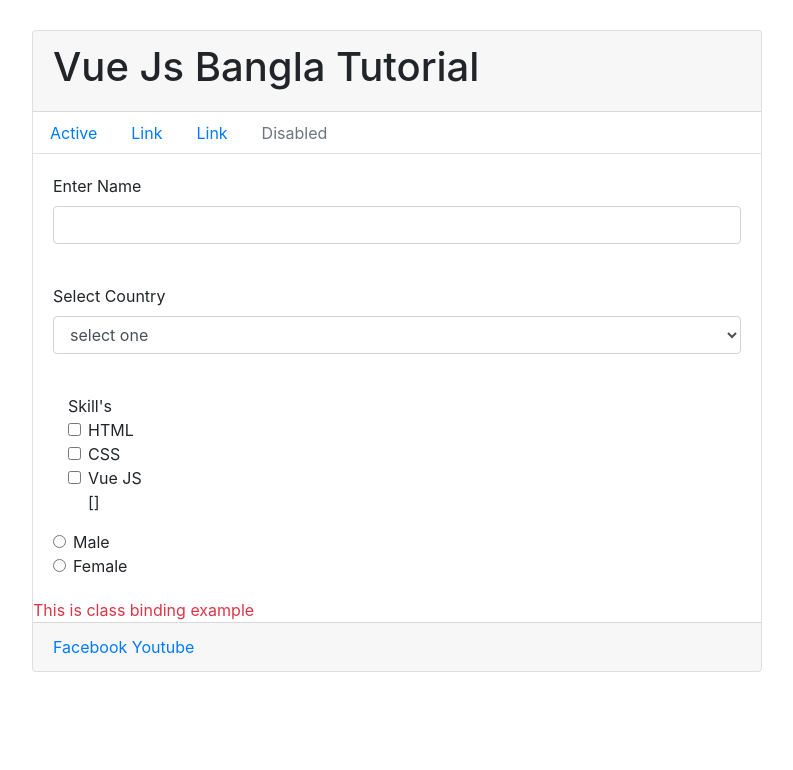
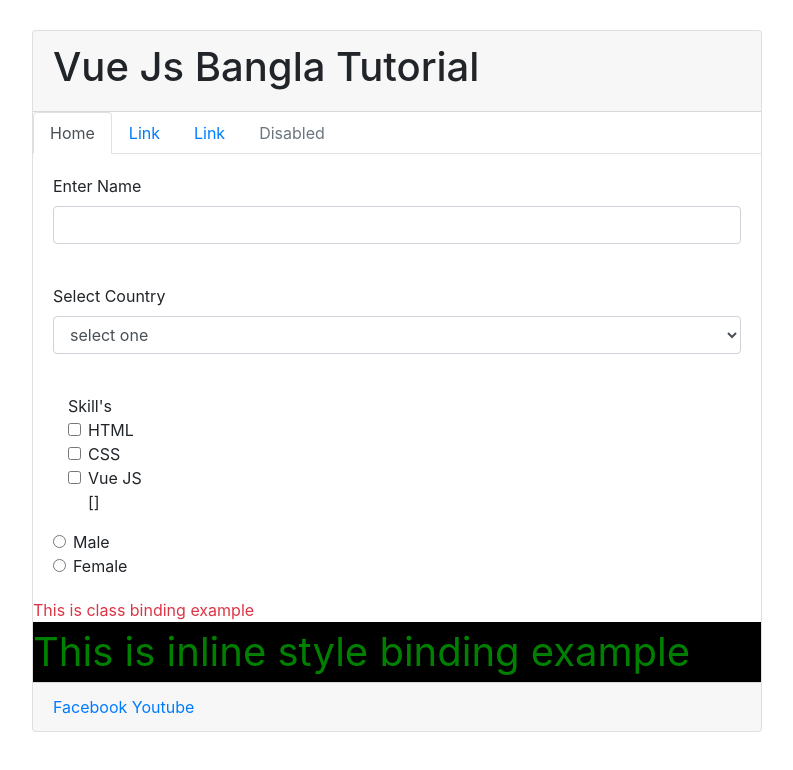
Before and after one commit to irabbi360/vuejs-bangla-tutorial, a plain HTML site: page index.html in a window 1280 px wide. Shown: the whole page, without its empty margins (243-1036 px from the left). Drawn offline with nearby package versions, Linux system fonts and the light colour scheme.

Commit message:
inline style binding

```diff
--- a/index.html
+++ b/index.html
@@ -13,7 +13,7 @@
                 <div class="card-header"><h1>Vue Js Bangla Tutorial</h1></div>
 					<ul class="nav nav-tabs">
 					  <li class="nav-item">
-					    <a class="nav-link" v-bind:class="{active:isActive}" href="#">Active</a>
+					    <a class="nav-link" v-bind:class="{active:isActive}" href="#">Home</a>
 					  </li>
 					  <li class="nav-item">
 					    <a class="nav-link" href="#">Link</a>
@@ -88,6 +88,8 @@
 
                 <div class="text-success" v-bind:class="{'text-danger':hasError}">This is class binding example</div>
 
+                <div v-bind:style="styleObj">This is inline style binding example</div>
+
               <div class="card-footer text-muted">
 			   <a v-bind:href="facebook.url" :title="facebook.title">{{ facebook.name }} </a>
 			   <a :href="youtube.url" :title="youtube.title">{{ youtube.name }} </a>
@@ -103,7 +105,12 @@
 	var app = new Vue({
 		el: "#app",
 		data: {
-			isActive:false,
+			styleObj:{
+				color:'green',
+				background:'black',
+				fontSize:'40px',
+			},
+			isActive:true,
 			hasError:true,
 			message: 'Hello Vue!',
 			name:'',
```
